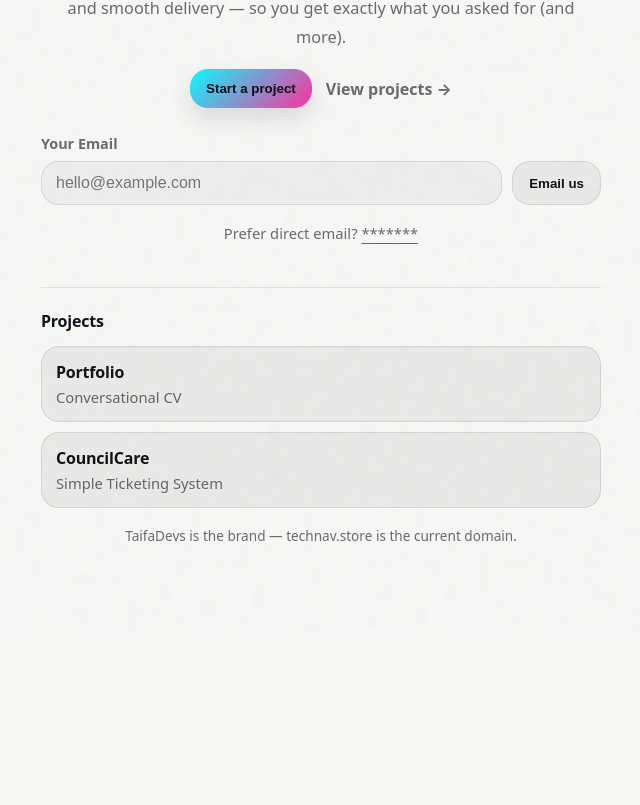
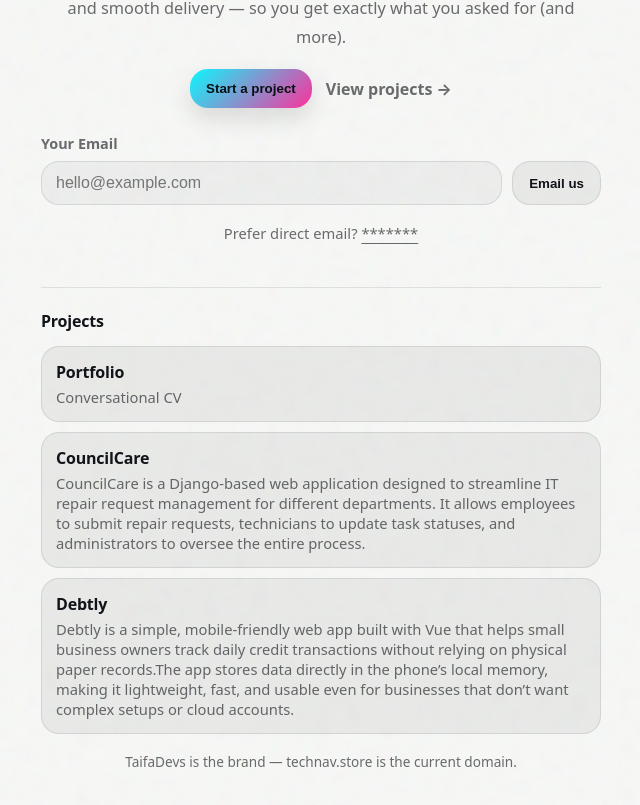
Before and after one commit to mrrugby/technav, a Vue app: page / in a window 1280 px wide. Shown: the part 303-1108 px from the top of the page, without its empty margins (319-959 px from the left). Before the commit the page ends 934 px from the top, so only its background shows below. Built offline with nearby package versions, Linux system fonts and the light colour scheme; a web font is replaced by a local one.

Commit message:
added new projects

```diff
--- a/src/App.vue
+++ b/src/App.vue
@@ -110,8 +110,13 @@ const projects = [
   },
   {
     name: "CouncilCare",
-    url: "********",
-    note: "Simple Ticketing System",
+    url: "https://councilcare.onrender.com/",
+    note: "CouncilCare is a Django-based web application designed to streamline IT repair request management for different departments. It allows employees to submit repair requests, technicians to update task statuses, and administrators to oversee the entire process.",
+  },
+  {
+    name: "Debtly",
+    url: "https://deni-tracker.vercel.app/",
+    note: "Debtly is a simple, mobile-friendly web app built with Vue that helps small business owners track daily credit transactions without relying on physical paper records.The app stores data directly in the phone’s local memory, making it lightweight, fast, and usable even for businesses that don’t want complex setups or cloud accounts.",
   },
 ];
 
```
